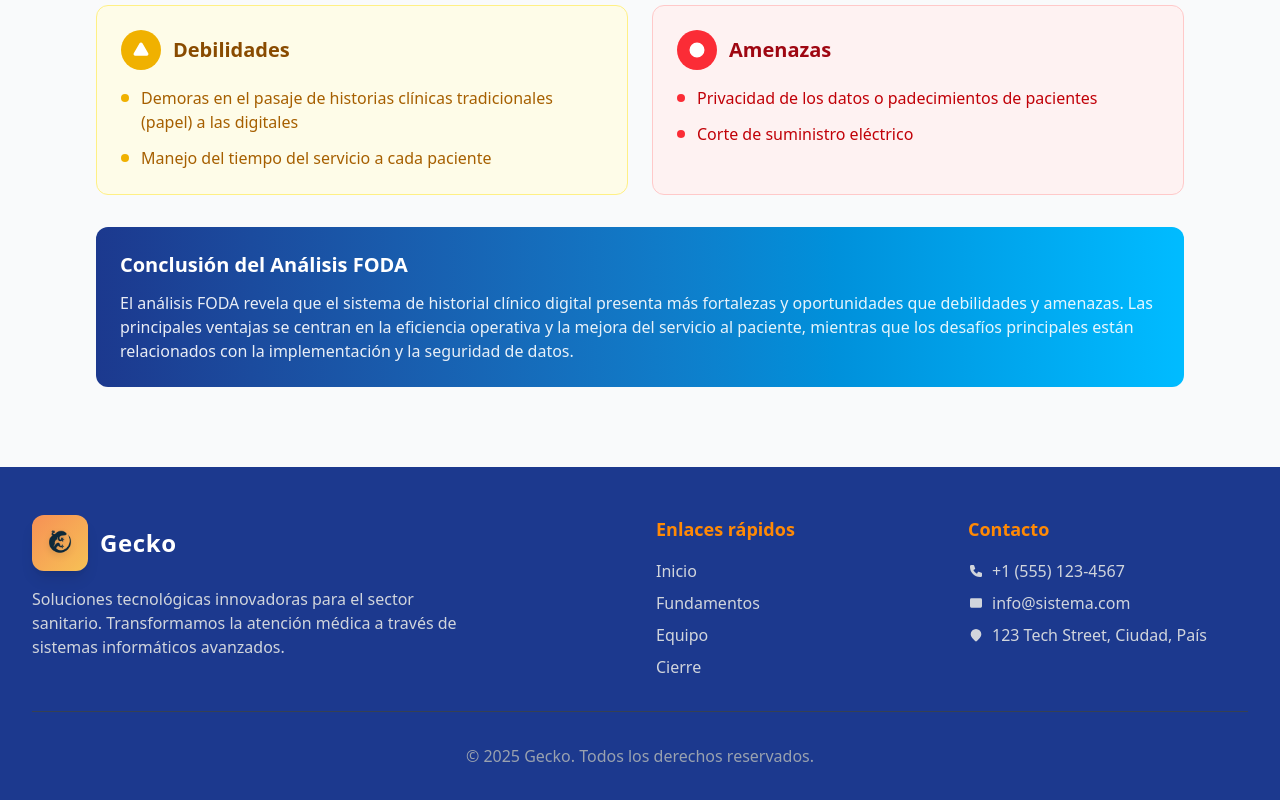
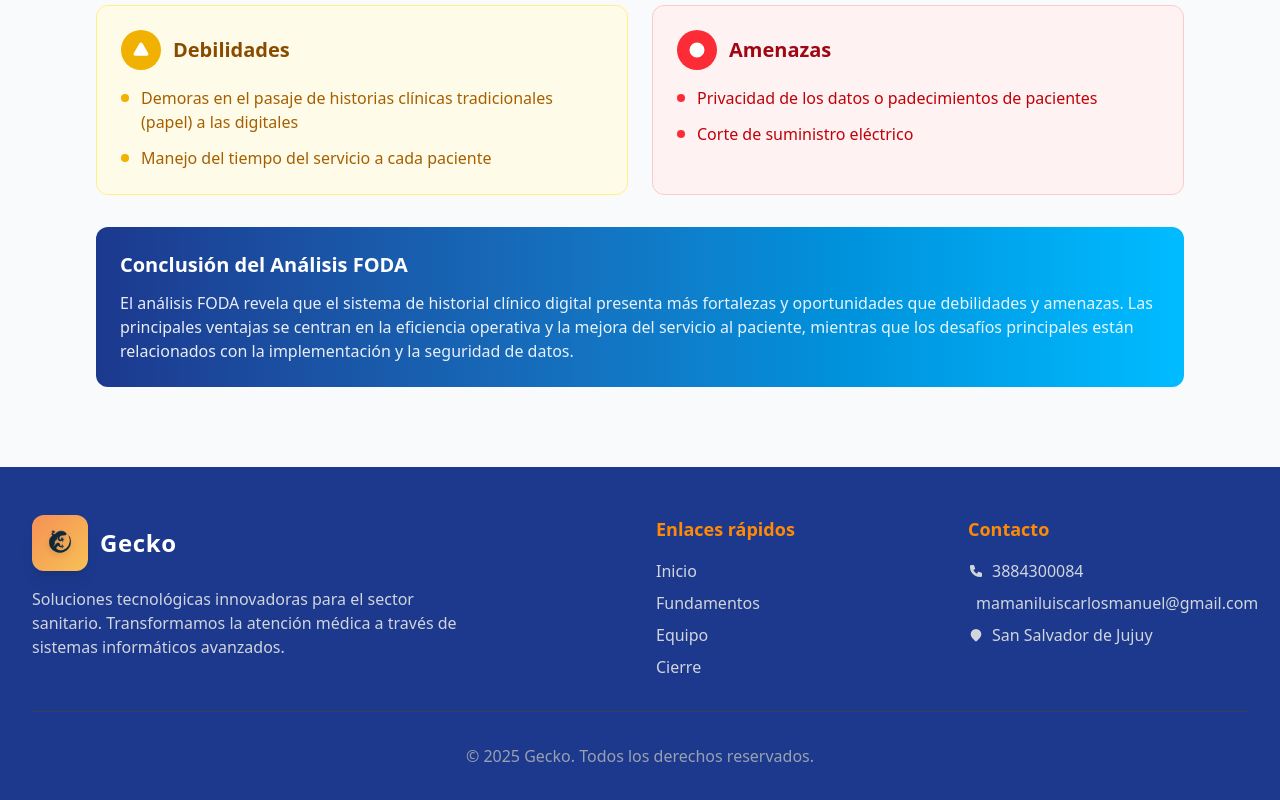
Before and after one commit to LuisMPlus/Gecko, a React (Vite) app: page / in a window 1280 px wide. Shown: the part 3928-4728 px from the top of the page. Built offline with nearby package versions, Linux system fonts and the light colour scheme.

Commit message:
text: cambio de texto en contacto

```diff
--- a/src/components/common/Footer.jsx
+++ b/src/components/common/Footer.jsx
@@ -53,20 +53,20 @@ export default function Footer() {
                 <svg className="w-4 h-4 mr-2" fill="currentColor" viewBox="0 0 24 24">
                   <path d="M3 5a2 2 0 012-2h3.28a1 1 0 01.948.684l1.498 4.493a1 1 0 01-.502 1.21l-2.257 1.13a11.042 11.042 0 005.516 5.516l1.13-2.257a1 1 0 011.21-.502l4.493 1.498a1 1 0 01.684.949V19a2 2 0 01-2 2h-1C9.716 21 3 14.284 3 6V5z" />
                 </svg>
-                +1 (555) 123-4567
+                3884300084
               </li>
               <li className="flex items-center">
                 <svg className="w-4 h-4 mr-2" fill="currentColor" viewBox="0 0 24 24">
                   <path d="M3 8l7.89 5.26a2 2 0 002.22 0L21 8M5 19h14a2 2 0 002-2V7a2 2 0 00-2-2H5a2 2 0 00-2 2v10a2 2 0 002 2z" />
                 </svg>
-                info@sistema.com
+                mamaniluiscarlosmanuel@gmail.com
               </li>
               <li className="flex items-start">
                 <svg className="w-4 h-4 mr-2 mt-1" fill="currentColor" viewBox="0 0 24 24">
                   <path d="M17.657 16.657L13.414 20.9a1.998 1.998 0 01-2.827 0l-4.244-4.243a8 8 0 1111.314 0z" />
                   <path d="M15 11a3 3 0 11-6 0 3 3 0 016 0z" />
                 </svg>
-                123 Tech Street, Ciudad, País
+                San Salvador de Jujuy
               </li>
             </ul>
           </div>
```
